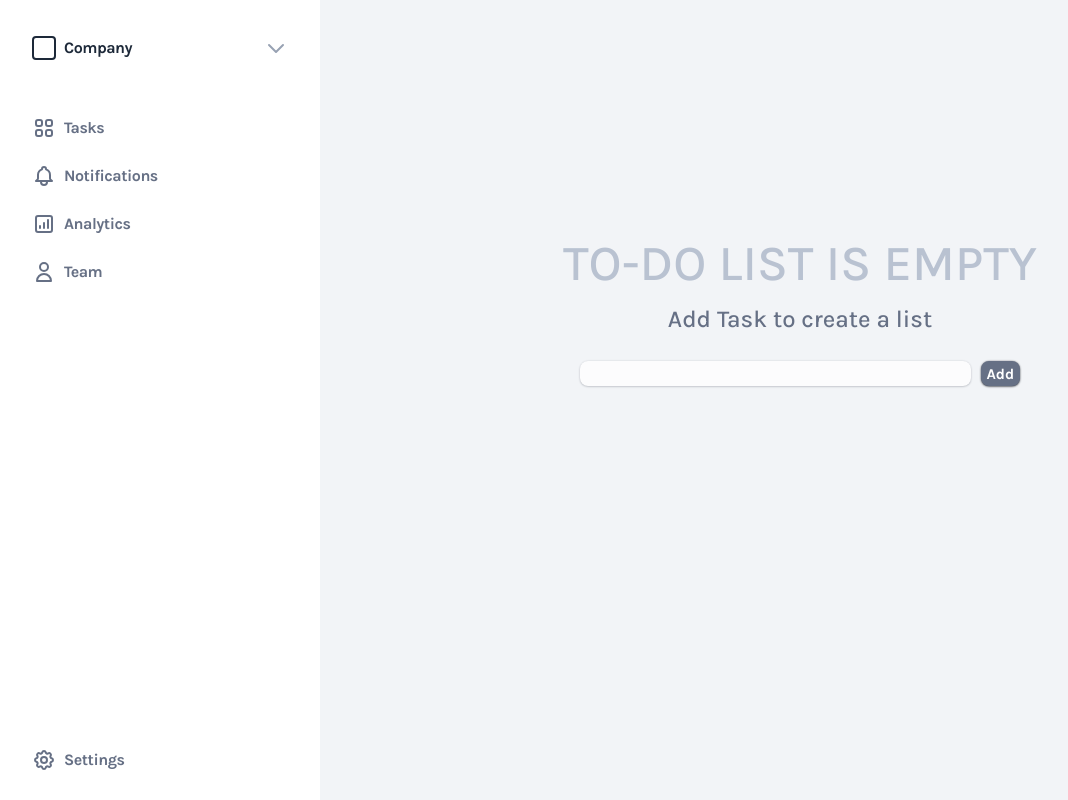
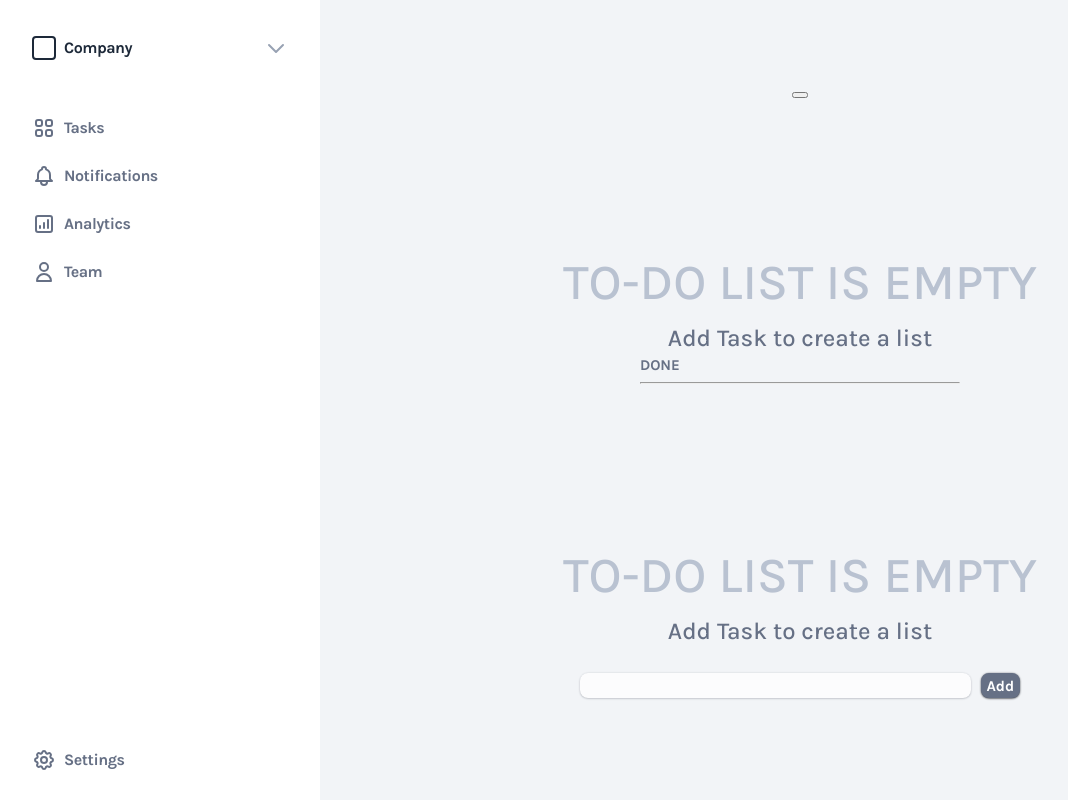
Before and after one commit to Anteen/TODO, a plain HTML site: page index.html in a window 1280 px wide. Shown: the whole page, without its empty margins (0-1068 px from the left). Drawn offline with Linux system fonts and the light colour scheme.

Commit message:
Update index.html

```diff
--- a/index.html
+++ b/index.html
@@ -83,7 +83,19 @@
     </section>
     <section class="main-todo-list">
         <div class="main-todo-list__container">
+            <div class="main-todo-list__sort-button-wrapper">
+                <button class="main-todo-list__sort-button" data-action="sort" type="button">
+                    <!-- <svg width="24" height="24" viewBox="0 0 24 24" fill="none" xmlns="http://www.w3.org/2000/svg" class="main-todo-list__sort-button_img">
+                        <path d="M5 15L12 8L19 15" stroke-width="2" stroke-linecap="round" stroke-linejoin="round"/>
+                        </svg> -->
+                </button>
+            </div>
             <div class="main-todo-list__tasks-list" id="tasks"></div>
+            <div class="main-todo-list__done-wrapper">
+                <h3 class="main-todo-list__title">DONE</h3>
+                <hr class="main-todo-list__hr">
+            </div>
+            <div class="main-todo-list__tasks-list" id="done-tasks"></div>
             <!-- <div class="main-todo-list__todo-wrapper">
                 <h3 class="main-todo-list__title">TO DO</h3>
             </div>
@@ -108,10 +120,10 @@
                         </svg>
                 </button>
             </div>     -->
-            <!-- <div class="main-todo-list__empty-wrapper">
+            <div class="main-todo-list__empty-wrapper">
                 <h1 class="main-todo-list__empty-title">to-do list is empty</h1>
                 <h2 class="main-todo-list__empty-subtitle">Add Task to create a list</h2>
-            </div> -->
+            </div>
             <div class="main-todo-list__task-wrapper">
                 <form class="main-todo-list__task-form" id="task-form">
                     <input type="text" id="add-task" class="main-todo-list__task-input">
```
